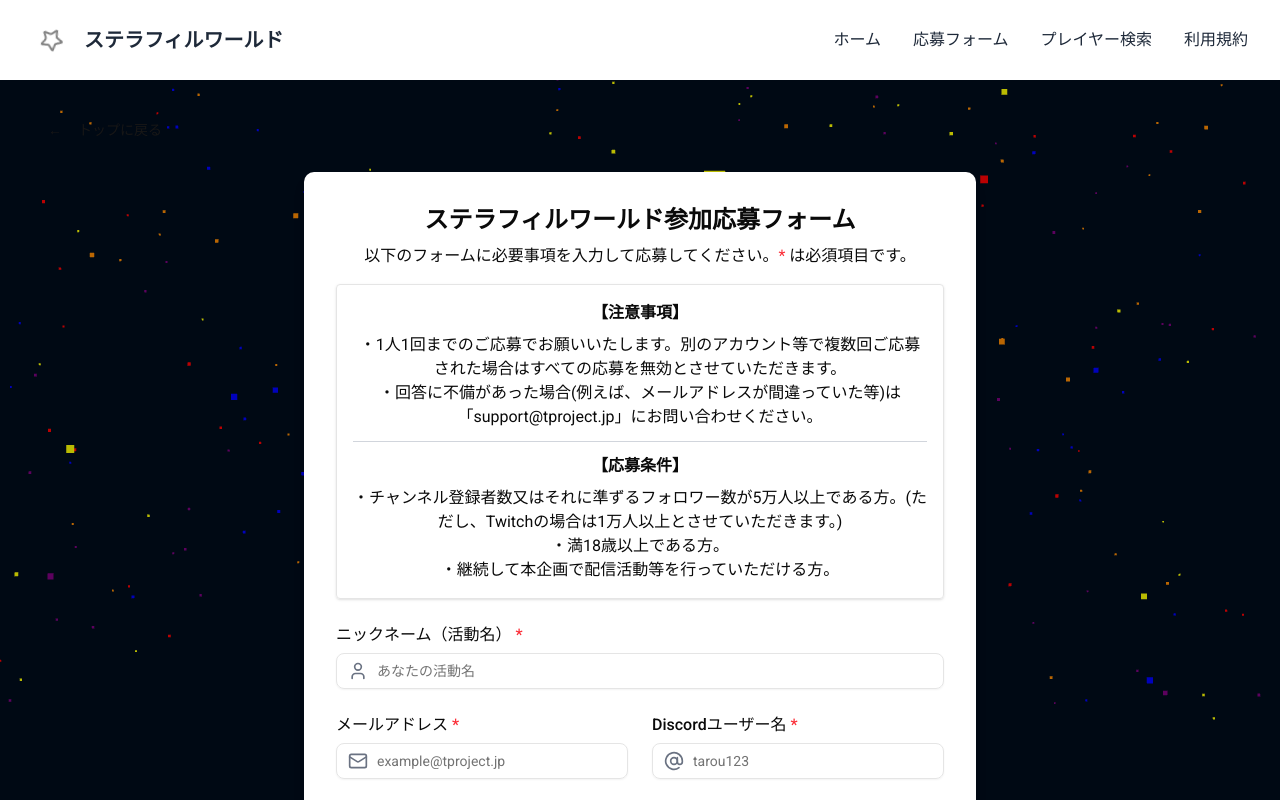
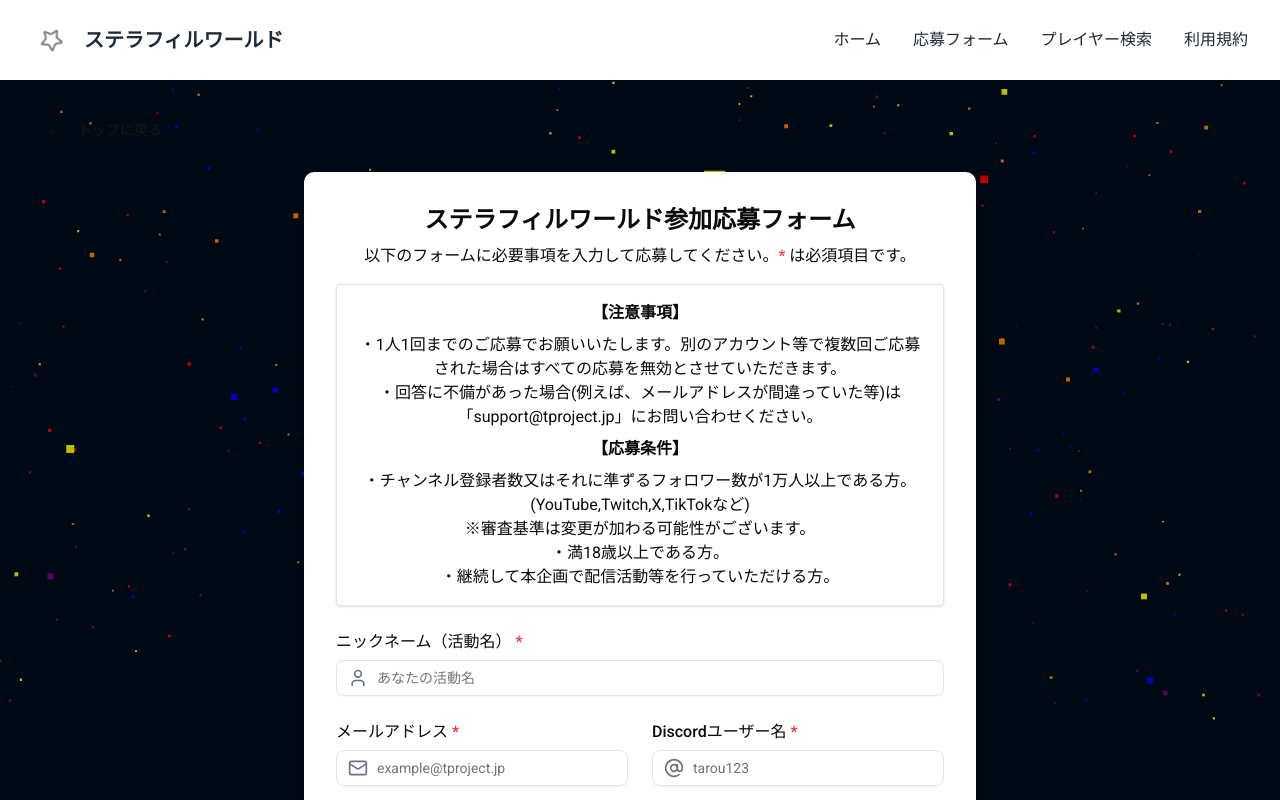
Before and after one commit to TodoChan-dev/untitled1, a Next.js app: page /apply in a window 1280 px wide. Shown: the top 800 px of the page. Built offline with nearby package versions, Linux system fonts and the light colour scheme.

Commit message:
2025年3月22日44

```diff
--- a/src/components/form/ApplicationForm.tsx
+++ b/src/components/form/ApplicationForm.tsx
@@ -103,10 +103,9 @@ export default function ApplicationForm() {
                     ・1人1回までのご応募でお願いいたします。別のアカウント等で複数回ご応募された場合はすべての応募を無効とさせていただきます。<br/>
                     ・回答に不備があった場合(例えば、メールアドレスが間違っていた等)は「support@tproject.jp」にお問い合わせください。<br/>
 
-                    <hr className="my-3 border-gray-300" />
-
                     <span className="font-bold block mt-2 mb-2">【応募条件】</span>
-                    ・チャンネル登録者数又はそれに準ずるフォロワー数が5万人以上である方。(ただし、Twitchの場合は1万人以上とさせていただきます。)<br/>
+                    ・チャンネル登録者数又はそれに準ずるフォロワー数が1万人以上である方。(YouTube,Twitch,X,TikTokなど)<br/>
+                    ※審査基準は変更が加わる可能性がございます。<br/>
                     ・満18歳以上である方。<br/>
                     ・継続して本企画で配信活動等を行っていただける方。
                 </p>
```
